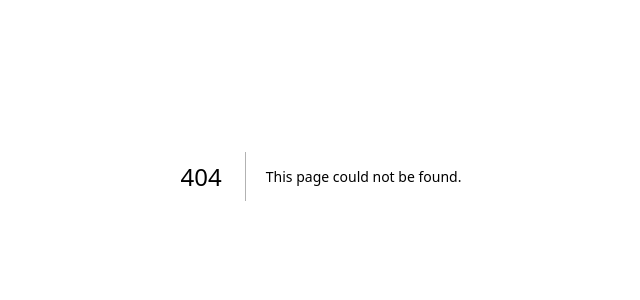
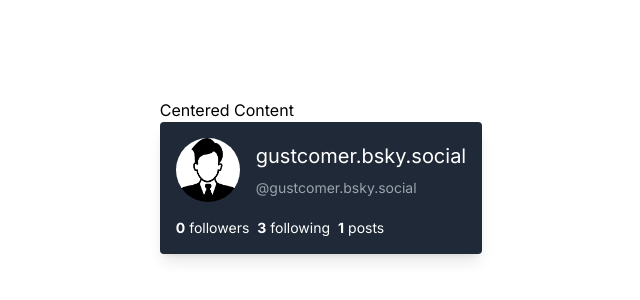
Before and after one commit to gustcomer/react-designpatterns-incineration, a Next.js app: page /experiments/010-centered-layout in a window 1280 px wide. Before the commit this address had no page. Shown: the part 224-524 px from the top of the page, without its empty margins (319-959 px from the left). Built offline with nearby package versions, Linux system fonts and the light colour scheme.

Commit message:
feat: centered layout

```diff
--- /dev/null
+++ b/src/app/experiments/010-centered-layout/page.tsx
@@ -0,0 +1,17 @@
+import React from 'react';
+import CenteredLayout from '@/components/layout/centered-layout/CenteredLayout';
+import UserCard from '@/components/user-bsky/UserCard';
+import { user } from '@/components/user-bsky/user_data';
+
+const App: React.FC = () => {
+  return (
+    <CenteredLayout>
+      <div>
+        <h1>Centered Content</h1>
+        <UserCard user={user} />
+      </div>
+    </CenteredLayout>
+  );
+};
+
+export default App;
--- a/src/app/page.tsx
+++ b/src/app/page.tsx
@@ -13,6 +13,9 @@
       <p><Link href='/experiments/006-list'>List</Link></p>
       <p><Link href='/experiments/007-modal'>Modal</Link></p>
       <br />
+      <h2 className="text-2xl">Layout Patterns</h2>
+      <p><Link href='/experiments/010-centered-layout'>Centered Layout</Link> - Simple Centering Layout component that uses children props to render.</p>
+      <br />
       <h2 className="text-2xl">UI Components</h2>
       <p><Link href='/experiments/008-user-component'>User Component</Link> - Simple and generated with AI based on user data from JSONPlaceholder website.</p>
       <p><Link href='/experiments/009-user-card-from-bluesky'>User Card from Bluesky</Link> - User Card generated with AI based on the bluesky app.</p>
--- /dev/null
+++ b/src/components/layout/centered-layout/CenteredLayout.tsx
@@ -0,0 +1,15 @@
+import React, { ReactNode } from 'react';
+
+type CenteredLayoutProps = {
+  children: ReactNode;
+};
+
+const CenteredLayout: React.FC<CenteredLayoutProps> = ({ children }) => {
+  return (
+    <div className="flex justify-center items-center h-screen w-screen">
+      {children}
+    </div>
+  );
+};
+
+export default CenteredLayout;
```
